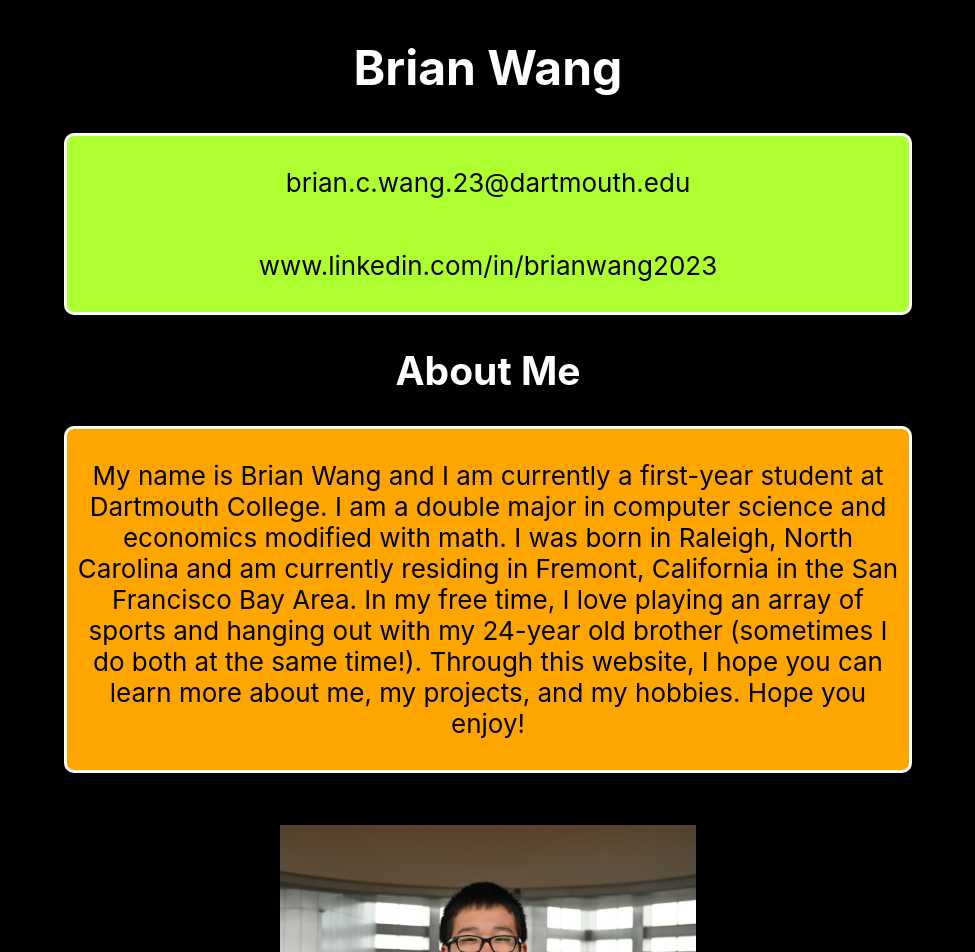
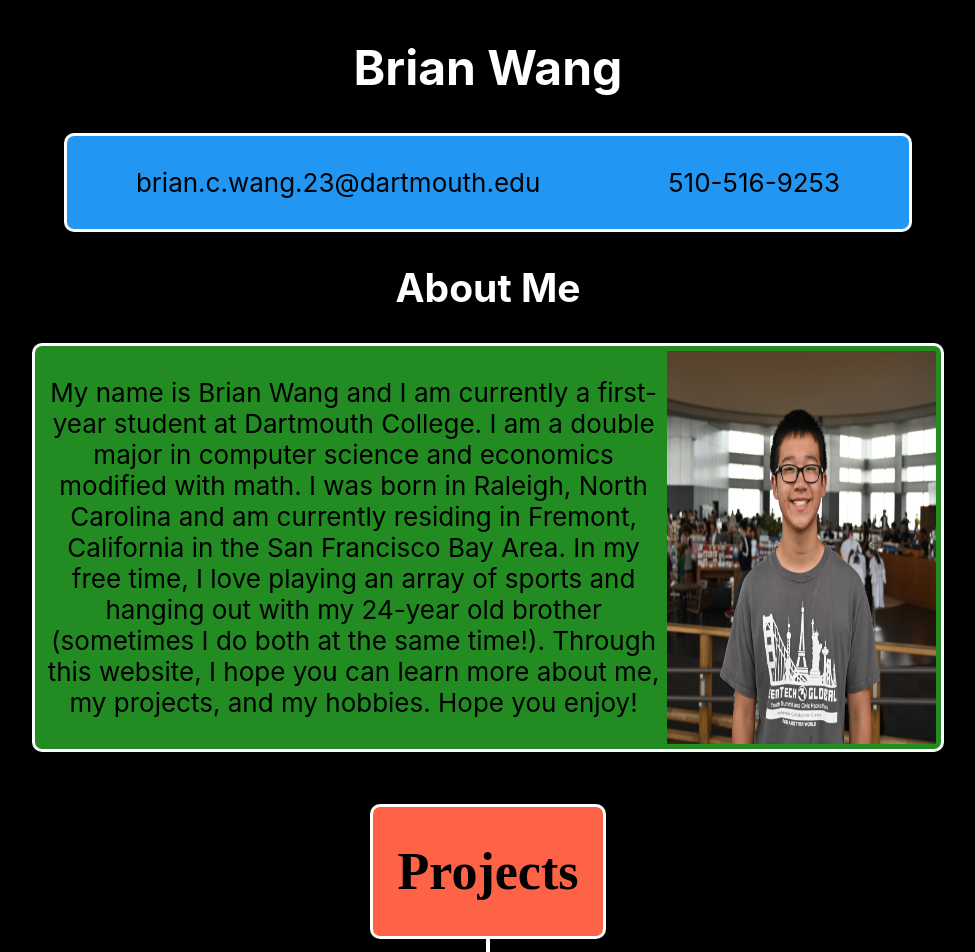
Before and after one commit to brianwang26/brianwang26.github.io, a React (Create React App) app: page / in a window 1280 px wide. Shown: the top 952 px of the page, without its empty margins (152-1127 px from the left). Built offline with nearby package versions, Linux system fonts and the light colour scheme.

Commit message:
improving on peer feedback

```diff
--- a/src/App.css
+++ b/src/App.css
@@ -39,7 +39,7 @@
 
 .contactInfo {
   width: 65%;
-  background-color: greenyellow;
+  background-color: rgb(33,150,243);
   border-color: white;
   padding: 5px;
   border-radius: 10px;
@@ -51,19 +51,31 @@
 }
 
 .aboutMe {
-  width: 65%;
-  background-color: orange;
+  display: flex;
+  justify-content: flex-start;
+  width: 70%;
+  background-color:rgb(34, 139, 34);
   border-color: white;
   padding: 5px;
   border-radius: 10px;
   border-style: solid;
 }
 
+.aboutMe img {
+  height: auto;
+  width: 30%;
+}
+
 .selfImage {
+  background-color: rgb(255,99,71);
+  border-color: white;
+  border-radius: 10px;
+  border-style: solid;
   width: 65%;
   display: flex;
   flex-flow: row wrap;
   justify-content: space-around;
+  padding: 10px;
 }
 
 .selfImage img {
@@ -72,7 +84,8 @@
 }
 
 .projects {
-  background-color: rgb(24, 182, 24);
+  background-color: rgb(255,99,71);
+  color: white;
   border-color: white;
   border-radius: 10px;
   border-style: solid;
@@ -81,7 +94,7 @@
 }
 
 .hobbies {
-  background-color: yellow;
+  background-color: rgb(33,150,243);
   border-color: white;
   border-radius: 10px;
   border-style: solid;
@@ -90,14 +103,19 @@
 }
 
 .hobbyPics {
-  width: 60%;
+  width: 70%;
   display: flex;
   flex-flow: row wrap;
   justify-content: space-around;
+  background-color: rgb(34, 139, 34);
+  border-color: white;
+  border-radius: 10px;
+  border-style: solid;
+  padding: 10px;
 }
 
 .fun {
-  background-color: pink;
+  background-color: rgb(255,99,71);
   border-color: white;
   border-radius: 10px;
   border-style: solid;
@@ -106,8 +124,13 @@
 }
 
 .funSection{
-  width: 60%;
+  width: 70%;
   display: flex;
+  background-color: rgb(33,150,243);
+  border-color: white;
+  border-radius: 10px;
+  border-style: solid;
+  padding: 10px;
   flex-flow: row wrap;
   justify-content: space-around;
 }
@@ -132,7 +155,7 @@ a span {
 }
 
 a:hover span {
-  display: block
+  display: block;
 }
 
 .links {
@@ -142,7 +165,7 @@ a:hover span {
 
 .ending{
   width: 65%;
-  background-color: aqua;
+  background-color: rgb(34, 139, 34);
   color: black;
   border-color: white;
   padding: 5px;
--- a/src/App.js
+++ b/src/App.js
@@ -36,7 +36,7 @@ function App() {
 
         <div className = "contactInfo">
           <p><font color = "black">brian.c.wang.23@dartmouth.edu</font></p>
-          <p><font color = "black">www.linkedin.com/in/brianwang2023</font></p>
+          <p><font color = "black">510-516-9253</font></p>
         </div>
 
         {/* <Dog name="Oscar"> </Dog> */}
@@ -46,13 +46,7 @@ function App() {
           in computer science and economics modified with math. I was born in Raleigh, North Carolina and am currently residing in Fremont, California in the San Francisco Bay Area.
           In my free time, I love playing an array of sports and hanging out with my 24-year old brother (sometimes I do both at the same time!). Through this website, I hope you can learn
           more about me, my projects, and my hobbies. Hope you enjoy!</font></p>
-        </div>
-
-        <p> </p>
-
-        <div className = "selfImage">
-            <img src = {selfImage} />
-            <figcaption><font color = "white"> A picture of me at the top floor of the Tokyo Metropolitan Government Building</font></figcaption>
+          <img src = {selfImage} />
         </div>
 
         <p> </p>
@@ -229,6 +223,8 @@ function App() {
       <p> Thanks for visiting my website! Please come again another time, as I will be constantly updating this site with projects and hobbies that I pick up. Also, I will be improving the design of this site as I get better at React and CSS! Please feel free to reach out to me at anytime. </p>
       </div>
 
+      <p> </p>
+
       </header>
     </div>
   );
```
Also changed, not shown: 1 other file (tests, documents, lock files or other folders).
